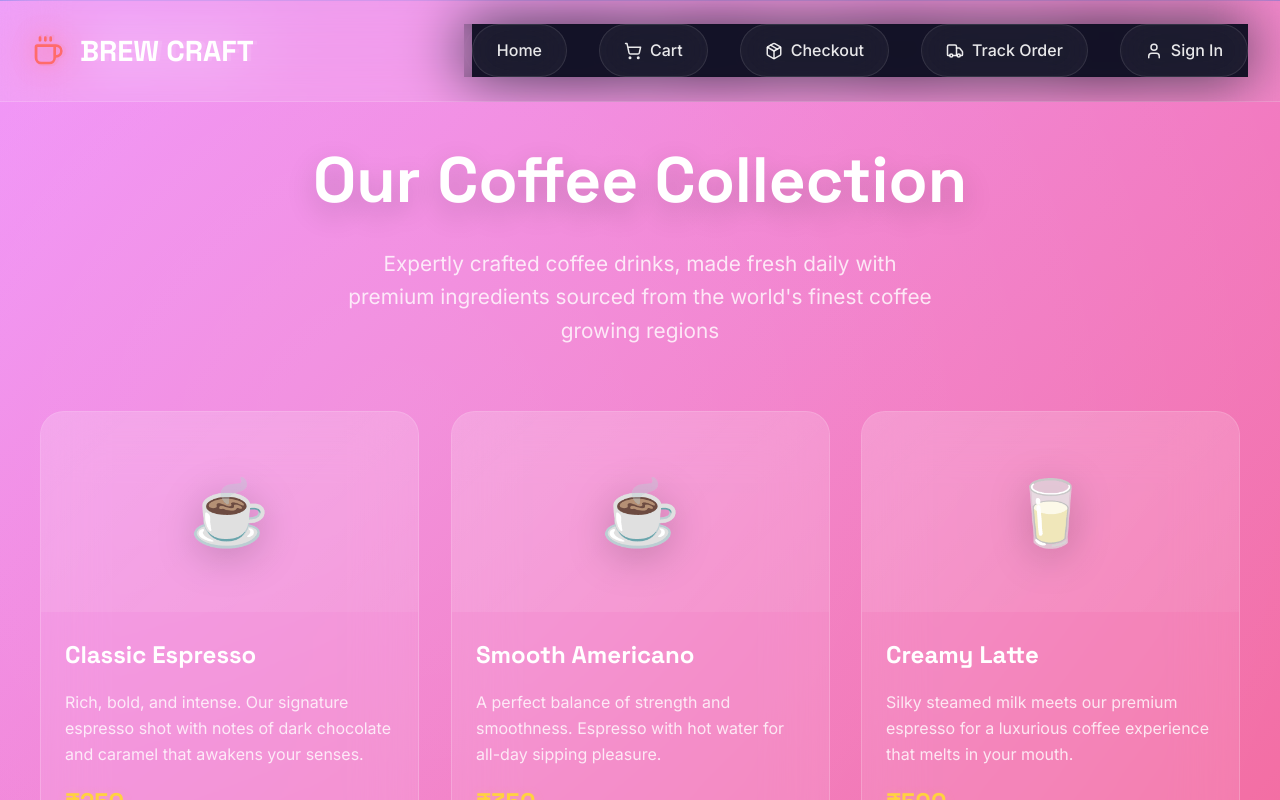
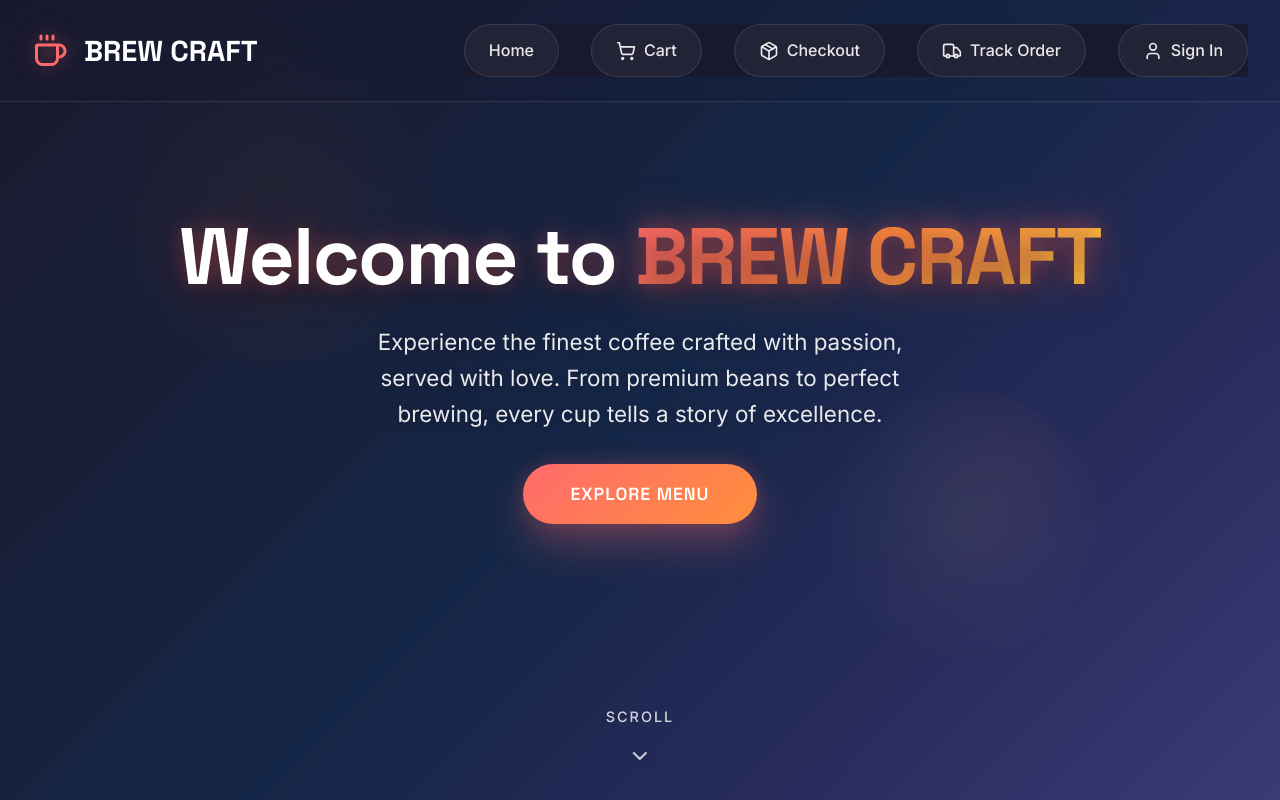
Before and after one commit to AKranger05/Coffee-website, a React (Vite) app: page / in a window 1280 px wide. Shown: the top 800 px of the page. Built offline with nearby package versions, Linux system fonts and the light colour scheme.

Commit message:
Final visual tweaks to the landing page

```diff
--- a/src/App.css
+++ b/src/App.css
@@ -1,11 +1,11 @@
 .App {
   min-height: 100vh;
-  background: linear-gradient(135deg, #667eea 0%, #764ba2 100%);
+  background: linear-gradient(135deg, #1a1a2e 0%, #16213e 25%, #0f3460 50%, #533483 75%, #764ba2 100%);
   position: relative;
   overflow-x: hidden;
 }
 
-/* Animated background particles */
+/* Dynamic animated background with floating coffee elements */
 .App::before {
   content: '';
   position: fixed;
@@ -14,11 +14,33 @@
   width: 100%;
   height: 100%;
   background-image:
-    radial-gradient(circle at 20% 50%, rgba(255, 107, 107, 0.1) 0%, transparent 50%),
-    radial-gradient(circle at 80% 20%, rgba(255, 142, 60, 0.1) 0%, transparent 50%),
-    radial-gradient(circle at 40% 80%, rgba(255, 210, 63, 0.1) 0%, transparent 50%);
+    radial-gradient(circle at 20% 50%, rgba(139, 69, 19, 0.15) 0%, transparent 50%),
+    radial-gradient(circle at 80% 20%, rgba(160, 82, 45, 0.12) 0%, transparent 50%),
+    radial-gradient(circle at 40% 80%, rgba(210, 180, 140, 0.1) 0%, transparent 50%),
+    radial-gradient(circle at 60% 30%, rgba(255, 107, 107, 0.08) 0%, transparent 50%),
+    radial-gradient(circle at 10% 70%, rgba(255, 142, 60, 0.1) 0%, transparent 50%);
+  z-index: -2;
+  animation: morphBg 20s ease-in-out infinite;
+}
+
+/* Coffee bean floating animation layer */
+.App::after {
+  content: '☕ ☕ ☕ ☕ ☕ ☕ ☕ ☕ ☕ ☕ ☕ ☕ ☕ ☕ ☕ ☕ ☕ ☕ ☕ ☕';
+  position: fixed;
+  top: -10%;
+  left: -10%;
+  width: 120%;
+  height: 120%;
+  font-size: 2rem;
+  color: rgba(139, 69, 19, 0.03);
+  display: flex;
+  flex-wrap: wrap;
+  justify-content: space-around;
+  align-items: space-around;
+  gap: 8rem;
   z-index: -1;
-  animation: morphBg 15s ease-in-out infinite;
+  animation: floatingCoffee 30s linear infinite;
+  pointer-events: none;
 }
 
 /* Modern Header */
@@ -27,7 +49,7 @@
   top: 0;
   width: 100%;
   padding: 1.5rem 0;
-  background: rgba(255, 255, 255, 0.05);
+  background: rgba(26, 26, 46, 0.1);
   backdrop-filter: blur(30px);
   border-bottom: 1px solid rgba(255, 255, 255, 0.1);
   z-index: 1000;
@@ -36,9 +58,9 @@
 
 .header.scrolled {
   padding: 1rem 0;
-  background: rgba(255, 255, 255, 0.08);
+  background: rgba(26, 26, 46, 0.15);
   backdrop-filter: blur(40px);
-  box-shadow: 0 20px 25px -5px rgba(0, 0, 0, 0.1), 0 10px 10px -5px rgba(0, 0, 0, 0.04);
+  box-shadow: 0 20px 25px -5px rgba(0, 0, 0, 0.3), 0 10px 10px -5px rgba(0, 0, 0, 0.1);
 }
 
 .header .container {
@@ -171,7 +193,7 @@
   transform: rotate(45deg) translate(-5px, -6px);
 }
 
-/* Revolutionary Hero Section */
+/* Revolutionary Hero Section with Coffee Steam Effect */
 .hero {
   position: relative;
   height: 100vh;
@@ -181,33 +203,45 @@
   align-items: center;
   text-align: center;
   padding: 0 2rem;
-  background: linear-gradient(135deg, #667eea 0%, #764ba2 100%);
+  background: linear-gradient(135deg,
+    rgba(26, 26, 46, 0.4) 0%,
+    rgba(22, 33, 62, 0.3) 25%,
+    rgba(15, 52, 96, 0.3) 50%,
+    rgba(83, 52, 131, 0.3) 75%,
+    rgba(118, 75, 162, 0.4) 100%
+  );
   overflow: hidden;
 }
 
-/* Floating geometric shapes */
+/* Floating coffee cups and steam effects */
 .hero::before {
   content: '';
   position: absolute;
   top: 10%;
   left: 10%;
-  width: 200px;
-  height: 200px;
-  background: linear-gradient(45deg, rgba(255, 107, 107, 0.1), rgba(255, 142, 60, 0.1));
+  width: 300px;
+  height: 300px;
+  background:
+    radial-gradient(circle, rgba(139, 69, 19, 0.1) 0%, transparent 70%),
+    radial-gradient(circle at 50% 30%, rgba(160, 82, 45, 0.08) 0%, transparent 60%);
   border-radius: 50%;
-  animation: floatingParticles 8s ease-in-out infinite;
+  animation: coffeeFloat 12s ease-in-out infinite;
+  filter: blur(1px);
 }
 
 .hero::after {
   content: '';
   position: absolute;
-  bottom: 10%;
-  right: 10%;
-  width: 150px;
-  height: 150px;
-  background: linear-gradient(45deg, rgba(255, 210, 63, 0.1), rgba(255, 107, 107, 0.1));
-  border-radius: 30%;
-  animation: floatingParticles 10s ease-in-out infinite reverse;
+  bottom: 15%;
+  right: 15%;
+  width: 250px;
+  height: 250px;
+  background:
+    radial-gradient(ellipse, rgba(210, 180, 140, 0.12) 0%, transparent 70%),
+    radial-gradient(circle at 30% 70%, rgba(255, 107, 107, 0.08) 0%, transparent 50%);
+  border-radius: 60%;
+  animation: coffeeFloat 15s ease-in-out infinite reverse;
+  filter: blur(2px);
 }
 
 .hero-content {
@@ -223,7 +257,10 @@
   margin-bottom: 1.5rem;
   color: white;
   line-height: 1.1;
-  text-shadow: 0 10px 30px rgba(0, 0, 0, 0.3);
+  text-shadow:
+    0 0 20px rgba(255, 107, 107, 0.3),
+    0 0 40px rgba(255, 107, 107, 0.2),
+    0 10px 30px rgba(0, 0, 0, 0.5);
   letter-spacing: -0.02em;
 }
 
@@ -234,17 +271,19 @@
   background-clip: text;
   position: relative;
   display: inline-block;
+  animation: titleGlow 3s ease-in-out infinite alternate;
 }
 
 .hero-subtitle {
   font-size: 1.4rem;
   margin-bottom: 2rem;
-  color: rgba(255, 255, 255, 0.8);
+  color: rgba(255, 255, 255, 0.9);
   line-height: 1.6;
   font-weight: 400;
   max-width: 600px;
   margin-left: auto;
   margin-right: auto;
+  text-shadow: 0 2px 10px rgba(0, 0, 0, 0.3);
 }
 
 .hero-buttons {
@@ -270,7 +309,9 @@
   text-transform: uppercase;
   letter-spacing: 1px;
   font-family: 'Space Grotesk', sans-serif;
-  box-shadow: 0 20px 40px rgba(255, 107, 107, 0.3);
+  box-shadow:
+    0 20px 40px rgba(255, 107, 107, 0.3),
+    0 0 20px rgba(255, 107, 107, 0.2);
   transition: all 0.4s cubic-bezier(0.25, 0.46, 0.45, 0.94);
 }
 
@@ -291,7 +332,9 @@
 
 .cta-button:hover {
   transform: translateY(-3px) scale(1.05);
-  box-shadow: 0 25px 50px rgba(255, 107, 107, 0.4);
+  box-shadow:
+    0 25px 50px rgba(255, 107, 107, 0.4),
+    0 0 30px rgba(255, 107, 107, 0.3);
 }
 
 .scroll-indicator {
@@ -303,7 +346,7 @@
   flex-direction: column;
   align-items: center;
   gap: 0.5rem;
-  color: rgba(255, 255, 255, 0.7);
+  color: rgba(255, 255, 255, 0.8);
   font-weight: 500;
   cursor: pointer;
   transition: all 0.3s ease;
@@ -326,10 +369,16 @@
   filter: drop-shadow(0 2px 4px rgba(0, 0, 0, 0.2));
 }
 
-/* Revolutionary Menu Section */
+/* Revolutionary Menu Section with Coffee Bean Pattern */
 .menu-section {
   padding: 8rem 2rem;
-  background: linear-gradient(135deg, #f093fb 0%, #f5576c 100%);
+  background: linear-gradient(135deg,
+    rgba(139, 69, 19, 0.1) 0%,
+    rgba(160, 82, 45, 0.08) 25%,
+    rgba(210, 180, 140, 0.06) 50%,
+    rgba(245, 87, 108, 0.08) 75%,
+    rgba(118, 75, 162, 0.1) 100%
+  );
   position: relative;
 }
 
@@ -341,8 +390,11 @@
   right: 0;
   bottom: 0;
   background:
-    radial-gradient(circle at 30% 20%, rgba(255, 255, 255, 0.1) 0%, transparent 50%),
-    radial-gradient(circle at 70% 80%, rgba(255, 255, 255, 0.05) 0%, transparent 50%);
+    radial-gradient(circle at 30% 20%, rgba(139, 69, 19, 0.05) 0%, transparent 50%),
+    radial-gradient(circle at 70% 80%, rgba(160, 82, 45, 0.04) 0%, transparent 50%),
+    radial-gradient(circle at 20% 60%, rgba(210, 180, 140, 0.03) 0%, transparent 40%),
+    radial-gradient(circle at 80% 40%, rgba(255, 107, 107, 0.04) 0%, transparent 45%);
+  animation: menuBgFloat 25s ease-in-out infinite;
 }
 
 .section-title {
@@ -352,14 +404,16 @@
   margin-bottom: 1rem;
   color: white;
   text-align: center;
-  text-shadow: 0 10px 30px rgba(0, 0, 0, 0.2);
+  text-shadow:
+    0 0 30px rgba(255, 107, 107, 0.4),
+    0 10px 30px rgba(0, 0, 0, 0.3);
   position: relative;
   z-index: 2;
 }
 
 .section-subtitle {
   font-size: 1.3rem;
-  color: rgba(255, 255, 255, 0.8);
+  color: rgba(255, 255, 255, 0.9);
   margin-bottom: 4rem;
   text-align: center;
   max-width: 600px;
@@ -368,6 +422,7 @@
   line-height: 1.6;
   position: relative;
   z-index: 2;
+  text-shadow: 0 2px 10px rgba(0, 0, 0, 0.2);
 }
 
 .menu-grid {
@@ -381,9 +436,9 @@
 }
 
 .coffee-card {
-  background: rgba(255, 255, 255, 0.1);
+  background: rgba(26, 26, 46, 0.2);
   backdrop-filter: blur(30px);
-  border: 1px solid rgba(255, 255, 255, 0.2);
+  border: 1px solid rgba(255, 255, 255, 0.15);
   border-radius: 24px;
   overflow: hidden;
   transition: all 0.4s cubic-bezier(0.25, 0.46, 0.45, 0.94);
@@ -412,14 +467,20 @@
 
 .coffee-card:hover {
   transform: translateY(-8px) scale(1.02);
-  background: rgba(255, 255, 255, 0.15);
-  border-color: rgba(255, 255, 255, 0.3);
-  box-shadow: 0 25px 50px rgba(0, 0, 0, 0.2);
+  background: rgba(26, 26, 46, 0.3);
+  border-color: rgba(255, 255, 255, 0.25);
+  box-shadow:
+    0 25px 50px rgba(0, 0, 0, 0.3),
+    0 0 30px rgba(255, 107, 107, 0.1);
 }
 
 .coffee-image {
   height: 200px;
-  background: linear-gradient(135deg, rgba(255, 255, 255, 0.1) 0%, rgba(255, 255, 255, 0.05) 100%);
+  background: linear-gradient(135deg,
+    rgba(139, 69, 19, 0.08) 0%,
+    rgba(160, 82, 45, 0.06) 50%,
+    rgba(210, 180, 140, 0.04) 100%
+  );
   display: flex;
   align-items: center;
   justify-content: center;
@@ -434,7 +495,7 @@
   left: 50%;
   width: 100px;
   height: 100px;
-  background: linear-gradient(45deg, rgba(255, 107, 107, 0.1), rgba(255, 142, 60, 0.1));
+  background: radial-gradient(circle, rgba(139, 69, 19, 0.1) 0%, rgba(255, 107, 107, 0.05) 70%, transparent 100%);
   border-radius: 50%;
   transform: translate(-50%, -50%) scale(0);
   transition: transform 0.4s ease;
@@ -446,7 +507,7 @@
 
 .coffee-emoji {
   font-size: 4rem;
-  filter: drop-shadow(0 8px 20px rgba(0, 0, 0, 0.2));
+  filter: drop-shadow(0 8px 20px rgba(0, 0, 0, 0.3));
   transition: all 0.4s ease;
   z-index: 2;
   position: relative;
@@ -569,12 +630,17 @@
   box-shadow: 0 10px 25px rgba(255, 107, 107, 0.3);
 }
 
-/* Modern Footer */
+/* Modern Footer with Coffee Theme */
 .footer {
-  background: linear-gradient(135deg, #2c3e50 0%, #34495e 100%);
+  background: linear-gradient(135deg,
+    rgba(26, 26, 46, 0.9) 0%,
+    rgba(22, 33, 62, 0.9) 50%,
+    rgba(44, 62, 80, 0.9) 100%
+  );
   color: white;
   padding: 5rem 2rem 2rem;
   position: relative;
+  backdrop-filter: blur(20px);
 }
 
 .footer::before {
@@ -584,7 +650,7 @@
   left: 0;
   right: 0;
   height: 1px;
-  background: linear-gradient(90deg, transparent, rgba(255, 255, 255, 0.2), transparent);
+  background: linear-gradient(90deg, transparent, rgba(255, 255, 255, 0.3), transparent);
 }
 
 .footer-content {
@@ -643,7 +709,55 @@
   border-top: 1px solid rgba(255, 255, 255, 0.1);
   padding-top: 2rem;
   text-align: center;
-  color: rgba(255, 255, 255, 0.5);
+  color: rgba(255, 255, 255, 0.6);
+}
+
+/* New Animation Keyframes */
+@keyframes coffeeFloat {
+  0%, 100% {
+    transform: translateY(0px) rotate(0deg) scale(1);
+    opacity: 0.8;
+  }
+  50% {
+    transform: translateY(-30px) rotate(180deg) scale(1.1);
+    opacity: 0.6;
+  }
+}
+
+@keyframes floatingCoffee {
+  0% { transform: translateY(100vh) rotate(0deg); }
+  100% { transform: translateY(-100vh) rotate(360deg); }
+}
+
+@keyframes titleGlow {
+  0% { filter: drop-shadow(0 0 20px rgba(255, 107, 107, 0.3)); }
+  100% { filter: drop-shadow(0 0 30px rgba(255, 107, 107, 0.6)); }
+}
+
+@keyframes menuBgFloat {
+  0%, 100% {
+    background-position: 0% 50%, 100% 50%, 0% 100%, 100% 0%;
+    opacity: 1;
+  }
+  50% {
+    background-position: 100% 50%, 0% 50%, 100% 100%, 0% 0%;
+    opacity: 0.8;
+  }
+}
+
+@keyframes morphBg {
+  0%, 100% {
+    transform: scale(1) rotate(0deg);
+    border-radius: 60% 40% 30% 70% / 60% 30% 70% 40%;
+  }
+  33% {
+    transform: scale(1.1) rotate(120deg);
+    border-radius: 30% 60% 70% 40% / 50% 60% 30% 60%;
+  }
+  66% {
+    transform: scale(0.9) rotate(240deg);
+    border-radius: 70% 30% 50% 60% / 40% 70% 60% 30%;
+  }
 }
 
 /* Responsive Design */
@@ -664,7 +778,7 @@
     right: -100%;
     height: 100vh;
     width: 280px;
-    background: rgba(15, 15, 35, 0.95);
+    background: rgba(26, 26, 46, 0.95);
     backdrop-filter: blur(30px);
     flex-direction: column;
     justify-content: center;
@@ -716,6 +830,13 @@
     gap: 2rem;
     text-align: center;
   }
+
+  /* Reduce floating coffee on mobile for performance */
+  .App::after {
+    content: '☕ ☕ ☕ ☕ ☕ ☕';
+    font-size: 1.5rem;
+    gap: 4rem;
+  }
 }
 
 @media (max-width: 480px) {
@@ -743,4 +864,11 @@
   .coffee-info {
     padding: 1.2rem;
   }
+
+  /* Further reduce animations on mobile */
+  .App::after {
+    content: '☕ ☕ ☕';
+    font-size: 1.2rem;
+    animation-duration: 40s;
+  }
 }
--- a/src/components/Hero.jsx
+++ b/src/components/Hero.jsx
@@ -1,100 +1,30 @@
-import React, { useState, useEffect } from 'react'
-import { Coffee, ShoppingCart, Package, Truck, User } from 'lucide-react'
+import React from 'react'
+import { ChevronDown } from 'lucide-react'
 
-const Header = () => {
-  const [isMenuOpen, setIsMenuOpen] = useState(false)
-  const [isScrolled, setIsScrolled] = useState(false)
+const Hero = ({ onExploreClick }) => {
+  return (
+    <section className="hero">
+      <div className="hero-content">
+        <h1 className="hero-title">
+          Welcome to <span>BREW CRAFT</span>
+        </h1>
+        <p className="hero-subtitle">
+          Experience the finest coffee crafted with passion, served with love.
+          From premium beans to perfect brewing, every cup tells a story of excellence.
+        </p>
+        <div className="hero-buttons">
+          <button className="cta-button" onClick={onExploreClick}>
+            Explore Menu
+          </button>
+        </div>
+      </div>
 
-  useEffect(() => {
-    const handleScroll = () => {
-      if (window.scrollY > 50) {
-        setIsScrolled(true)
-      } else {
-        setIsScrolled(false)
-      }
-    }
-
-    window.addEventListener('scroll', handleScroll)
-    return () => window.removeEventListener('scroll', handleScroll)
-  }, [])
-
-  const handleNavClick = (e, href) => {
-    e.preventDefault()
-
-    if (href === '#home') {
-      window.scrollTo({ top: 0, behavior: 'smooth' })
-    } else {
-      // For now, just show an alert - we'll connect these to actual pages later
-      const pageName = href.replace('#', '')
-      alert(`${pageName.charAt(0).toUpperCase() + pageName.slice(1)} page will be added soon!`)
-    }
-
-    // Close mobile menu if open
-    setIsMenuOpen(false)
-  }
-
-  return (
-    <header className={`header ${isScrolled ? 'scrolled' : ''}`}>
-      <div className="container">
-        <a href="#home" className="logo" onClick={(e) => handleNavClick(e, '#home')}>
-          <Coffee size={32} className="logo-icon" />
-          <span>BREW CRAFT</span>
-        </a>
-
-        <nav className={`nav ${isMenuOpen ? 'nav-open' : ''}`}>
-          <a
-            href="#home"
-            className="nav-link"
-            onClick={(e) => handleNavClick(e, '#home')}
-          >
-            <span>Home</span>
-          </a>
-          <a
-            href="#cart"
-            className="nav-link"
-            onClick={(e) => handleNavClick(e, '#cart')}
-          >
-            <ShoppingCart size={18} />
-            <span>Cart</span>
-          </a>
-          <a
-            href="#checkout"
-            className="nav-link"
-            onClick={(e) => handleNavClick(e, '#checkout')}
-          >
-            <Package size={18} />
-            <span>Checkout</span>
-          </a>
-          <a
-            href="#tracking"
-            className="nav-link"
-            onClick={(e) => handleNavClick(e, '#tracking')}
-          >
-            <Truck size={18} />
-            <span>Track Order</span>
-          </a>
-          <a
-            href="#signin"
-            className="nav-link"
-            onClick={(e) => handleNavClick(e, '#signin')}
-          >
-            <User size={18} />
-            <span>Sign In</span>
-          </a>
-        </nav>
-
-        <button
-          className={`menu-toggle ${isMenuOpen ? 'active' : ''}`}
-          onClick={() => setIsMenuOpen(!isMenuOpen)}
-          aria-label="Toggle mobile menu"
-        >
-          <span></span>
-          <span></span>
-          <span></span>
-        </button>
+      <div className="scroll-indicator" onClick={onExploreClick}>
+        <div className="scroll-text">Scroll</div>
+        <ChevronDown size={24} className="scroll-arrow" />
       </div>
-    </header>
+    </section>
   )
 }
 
-export default Header
+export default Hero
```
